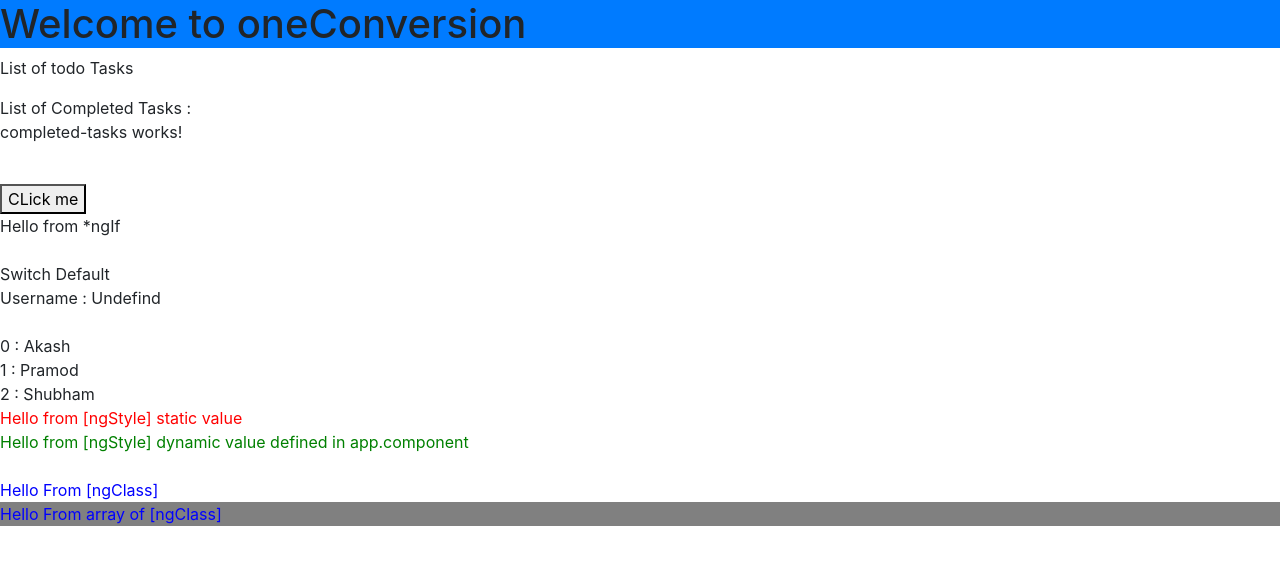
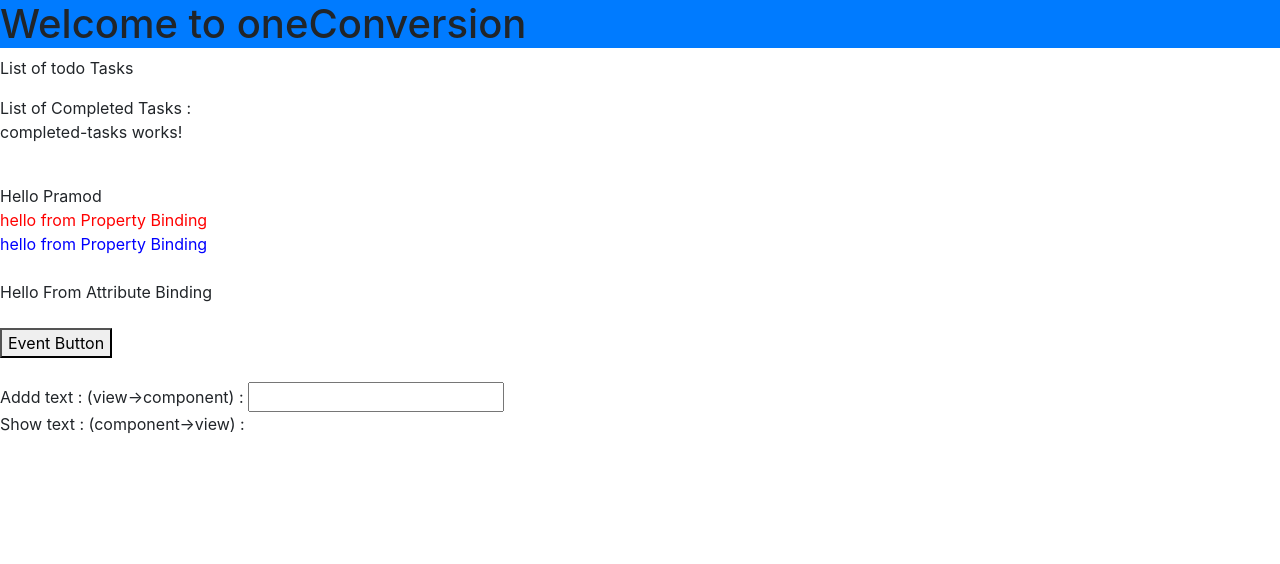
Before and after one commit to prrrmd/angular, an Angular app: page / in a window 1280 px wide. Shown: the top 564 px of the page. Built offline with nearby package versions, Linux system fonts and the light colour scheme.

Commit message:
bindings

```diff
--- a/src/app/app.component.html
+++ b/src/app/app.component.html
@@ -5,39 +5,20 @@
 List of Completed Tasks :<br>
 <app-completed-tasks></app-completed-tasks><br>
 
-<button (click)="readMe()">CLick me</button><br>
+<!-- Interpolation -->
+Hello {{firstname}}
 
-<div *ngIf='showMsg then showIfMsg else showElseMsg'></div>
-<ng-template #showIfMsg>Hello from *ngIf</ng-template>
-<ng-template #showElseMsg>Hello from else ng-template</ng-template>
-<br><br>
+<!-- Property Binding -->
+<div [ngStyle]='{color:"red"}'>hello from Property Binding</div>
+<div [ngClass]="'txtClass'">hello from Property Binding</div><br>
 
-<div [ngSwitch]='switchValue'>
-    <div *ngSwitchCase='1'>Switch Case #1</div>
-    <div *ngSwitchCase='2'>Switch Case #2</div>
-    <div *ngSwitchCase='3'>Switch Case #3</div>
-    <div *ngSwitchDefault>Switch Default</div>
-</div>
+<!-- Attrbute Binding -->
+<span [attr.pattern]="'contrast'">Hello From Attribute Binding</span><br><br> <!--Here check code using inspect element you get <span> having attribute pattern with value contrast -->
 
-<div [ngSwitch]='switchName'>
-    <div *ngSwitchCase="'Pramod'">Username : Pramod</div> <!--Must put '' inside ""-->
-    <div *ngSwitchCase="'Shenkar'">Username : Shenkar</div>
-    <div *ngSwitchDefault>Username : Undefind</div>
-</div><br>
+<!-- Event Binding -->
+<button (click)='eventFunction("Prmd1998")'>Event Button</button><br><br>
 
-    <div *ngFor="let item of users; index as i">
-        {{i}} : {{item}}
-    </div>
-
-    <!-- We can use first, last, even, odd instead of index. But these all give Bool value ie true or false -->
-
-
-
-<div [ngStyle]='{color:"red"}'>Hello from [ngStyle] static value</div>
-<div [ngStyle]='{color:txtColor}'>Hello from [ngStyle] dynamic value defined in app.component</div><br>
-
-<div [ngClass]="'txtClass'">Hello From [ngClass]</div> <!--txtClass defined in app.component.css-->
-<div [ngClass]="['txtClass','bgClass']">Hello From array of [ngClass]</div> <!--We can apply two css classes to one object by passing arry of classes-->
-
-
+<!-- Two way data binding -->
+Addd text : (view->component) : <input [(ngModel)]='txtVariable'/> <!--Here firstmodule is defined in app.compenent & text in textbox get assigned to firstname ie. view to component & in next line we print it using {{firstname}} ie. component to view-->
+<br>Show text : (component->view) : {{txtVariable}}
 <router-outlet></router-outlet>
--- a/src/app/app.component.ts
+++ b/src/app/app.component.ts
@@ -7,14 +7,10 @@ import { Component} from '@angular/core';
 })
 export class AppComponent {
   title = 'oneConversion';
-
-  showMsg = true;
-
-  switchValue = 4;
-  switchName = 'aaaa';
-
-  users = ['Akash','Pramod','Shubham'];
-
-  txtColor = 'green';
-  readMe(){console.log('Button clicked')};
+  firstname = 'Pramod';
+  eventFunction(id)
+  {
+    alert('Welcome to USER : '+id);
+  }
+  txtVariable = '';
 }
--- a/src/app/app.module.ts
+++ b/src/app/app.module.ts
@@ -6,6 +6,7 @@ import { AppComponent } from './app.component';
 import { TodoModule } from './todo/todo.module';
 import { HoverEffectPipe } from './hover-effect.pipe';
 import { TasksComponent } from './tasks/tasks.component';
+import { FormsModule } from '@angular/forms';
 
 @NgModule({
   // All component
@@ -19,6 +20,7 @@ import { TasksComponent } from './tasks/tasks.component';
   imports: [
     BrowserModule,
     AppRoutingModule,
+    FormsModule,
     TodoModule
   ],
 
```
